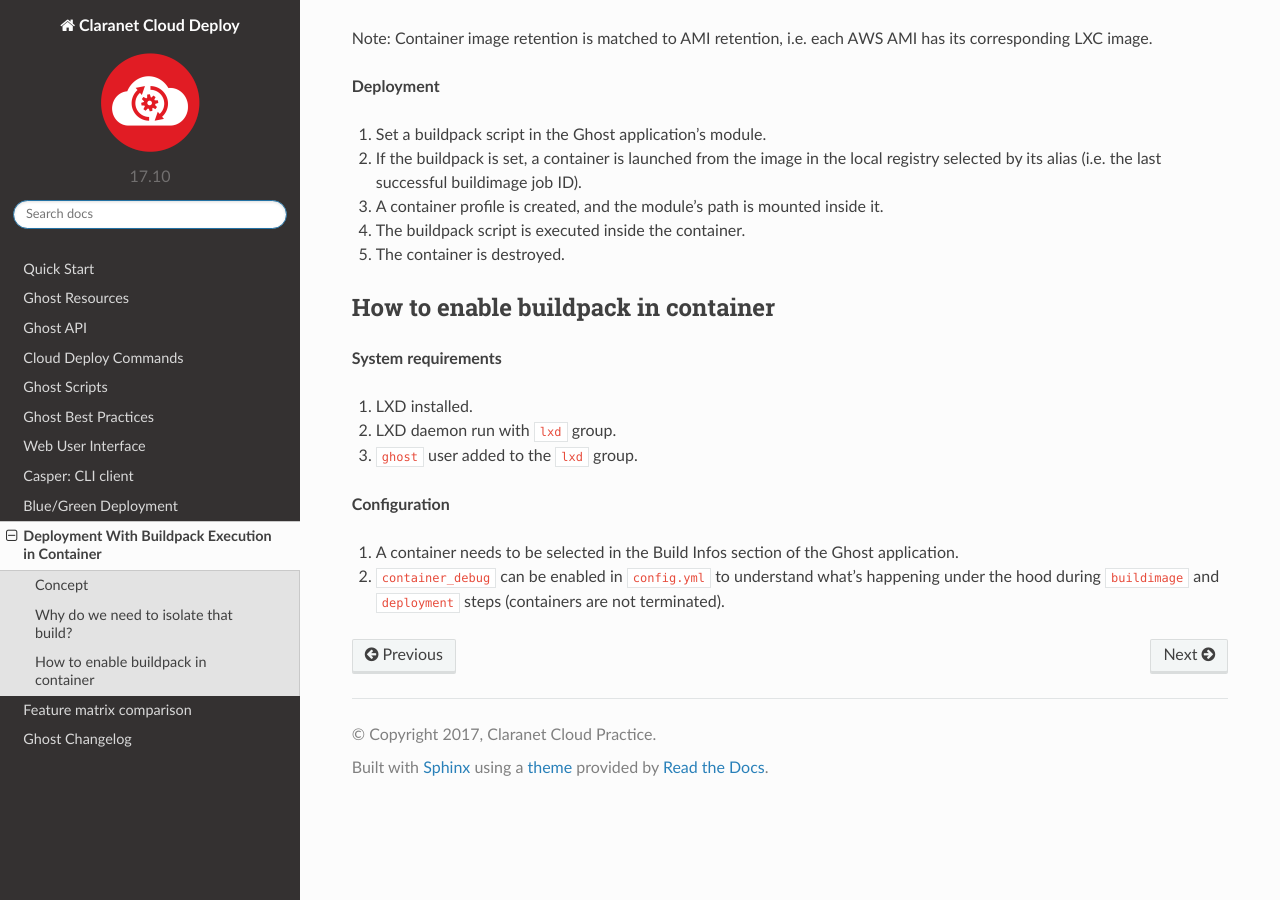
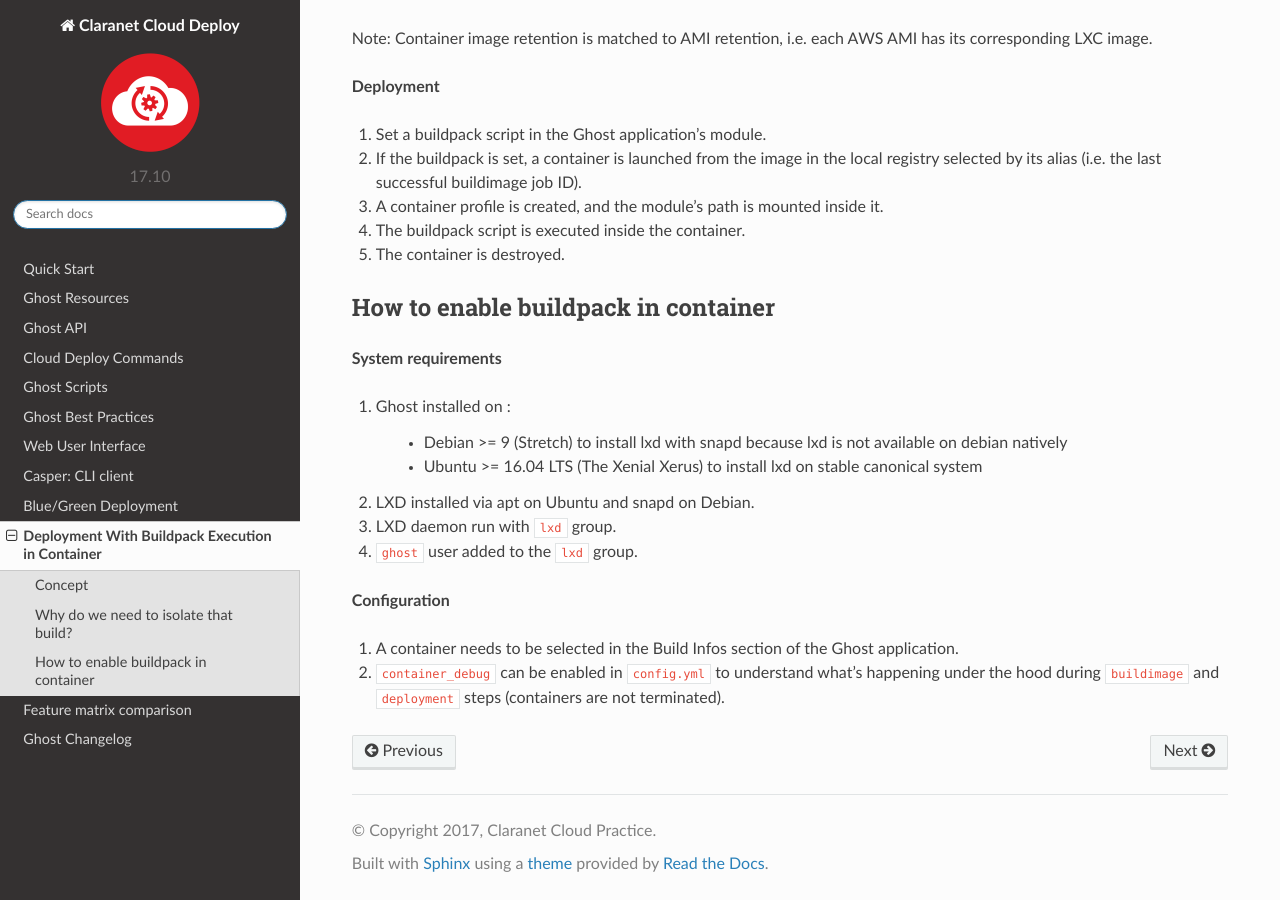
Before and after one commit to claranet/cloud-deploy-docs, a Sphinx documentation site: the page built from source/rst/container.rst, in a window 1280 px wide and 900 px high, scrolled down 825 px. Built offline with Sphinx 7.4.7 and the Read the Docs theme 2.0.0, drawn with Linux system fonts in a browser that asks for light colours.

Commit message:
GHOST-73: Add a little description to explain why we need to use ubuntu or debian stretch

```diff
--- a/source/rst/container.rst
+++ b/source/rst/container.rst
@@ -51,9 +51,14 @@
 
 **System requirements**
 
-1. LXD installed.
-2. LXD daemon run with ``lxd`` group.
-3. ``ghost`` user added to the ``lxd`` group.
+1. Ghost installed on :
+
+    * Debian >= 9 (Stretch) to install lxd with snapd because lxd is not available on debian natively
+    * Ubuntu >= 16.04 LTS (The Xenial Xerus) to install lxd on stable canonical system
+
+2. LXD installed via apt on Ubuntu and snapd on Debian.
+3. LXD daemon run with ``lxd`` group.
+4. ``ghost`` user added to the ``lxd`` group.
 
 **Configuration**
 
```
